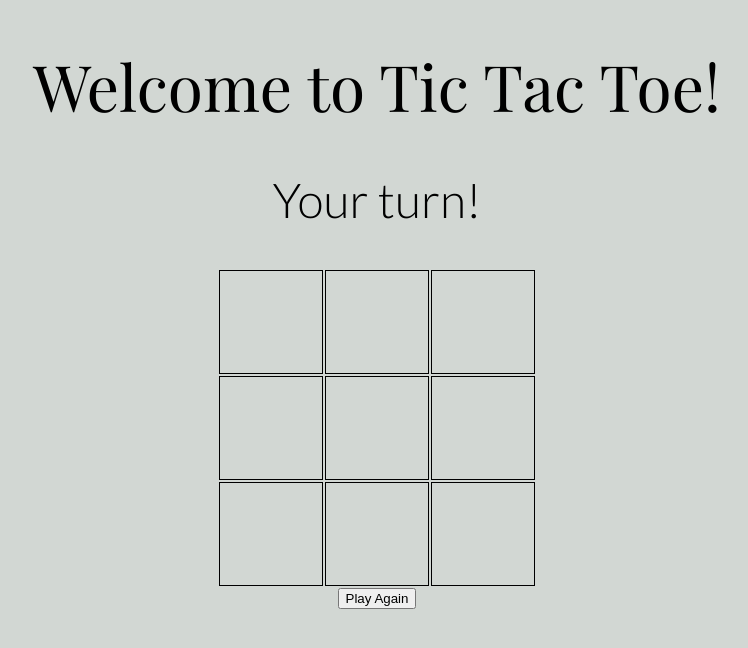
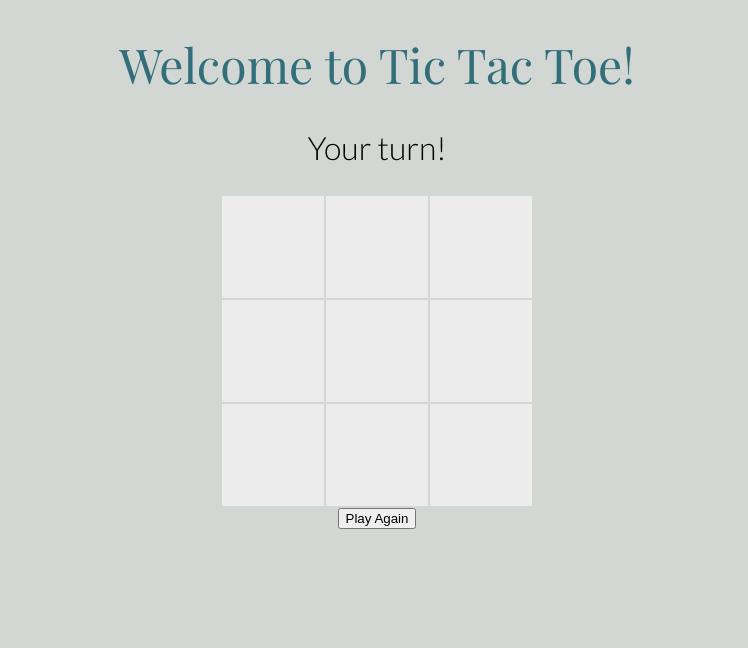
Before and after one commit to becca-bailey/tttaas-js, a plain HTML site: page index.html in a window 1280 px wide. Shown: the whole page, without its empty margins (263-1011 px from the left). Drawn offline with nearby package versions, Linux system fonts and the light colour scheme.

Commit message:
CSS Changes

```diff
--- a/style.css
+++ b/style.css
@@ -10,11 +10,12 @@ body {
 }
 
 h1 {
-  font: 4em "Playfair Display", serif;
+  font: 3em "Playfair Display", serif;
+  color: #336E7B;
 }
 
 h2 {
-  font: 3em Lato, sans-serif;
+  font: 2em Lato, sans-serif;
 }
 
 .game-view {
@@ -31,9 +32,10 @@ td {
 }
 
 td.grid_3 {
-  border: 1px solid black !important;
   width: 100px;
   height: 100px;
+  background-color: #ECECEC;
+  margin: 2em;
 }
 
 .game-view {
@@ -48,3 +50,7 @@ td {
   font-size: 3em;
   font-family: "Playfair Display", serif;
 }
+
+.human-move {
+  color: #336E7B;
+}
```
